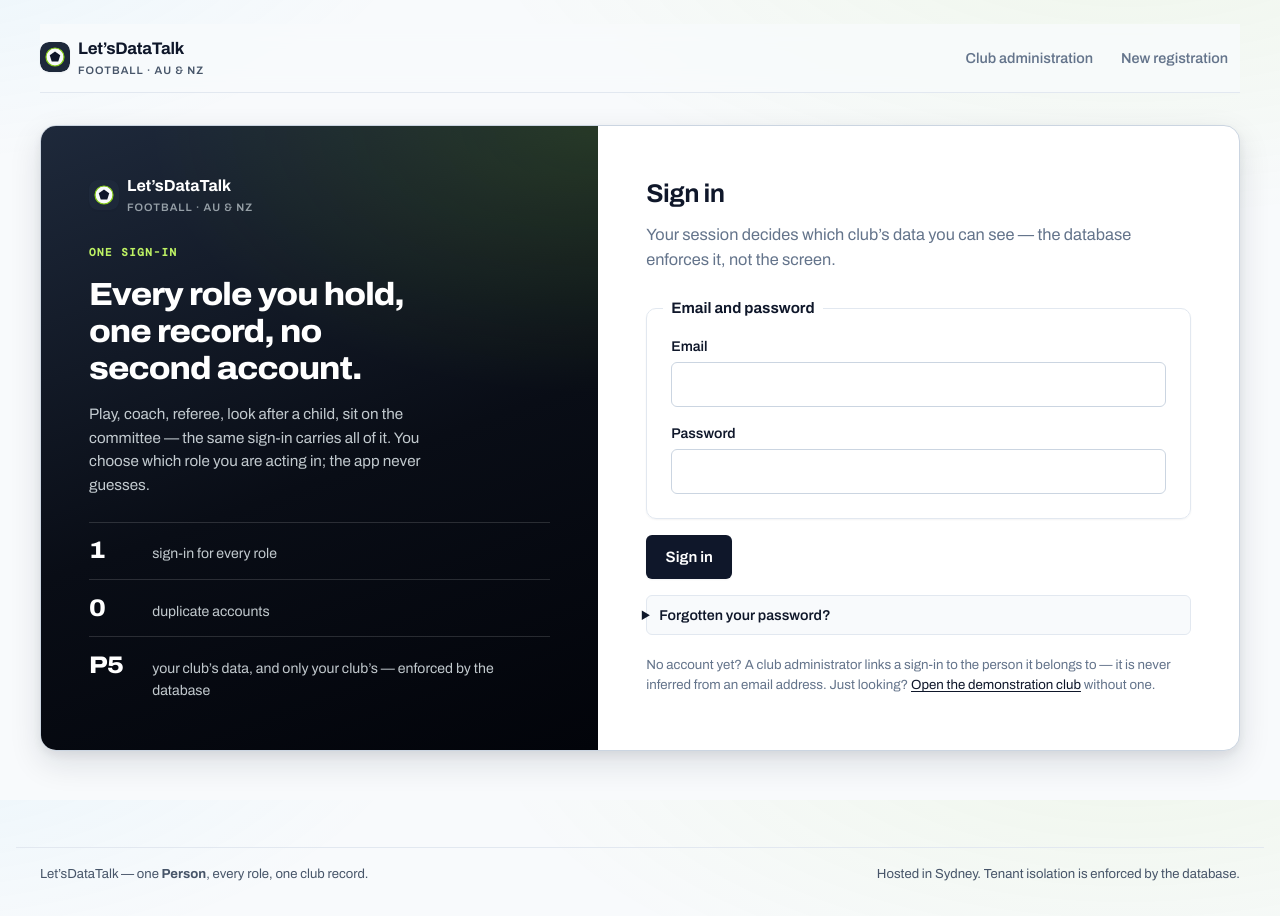
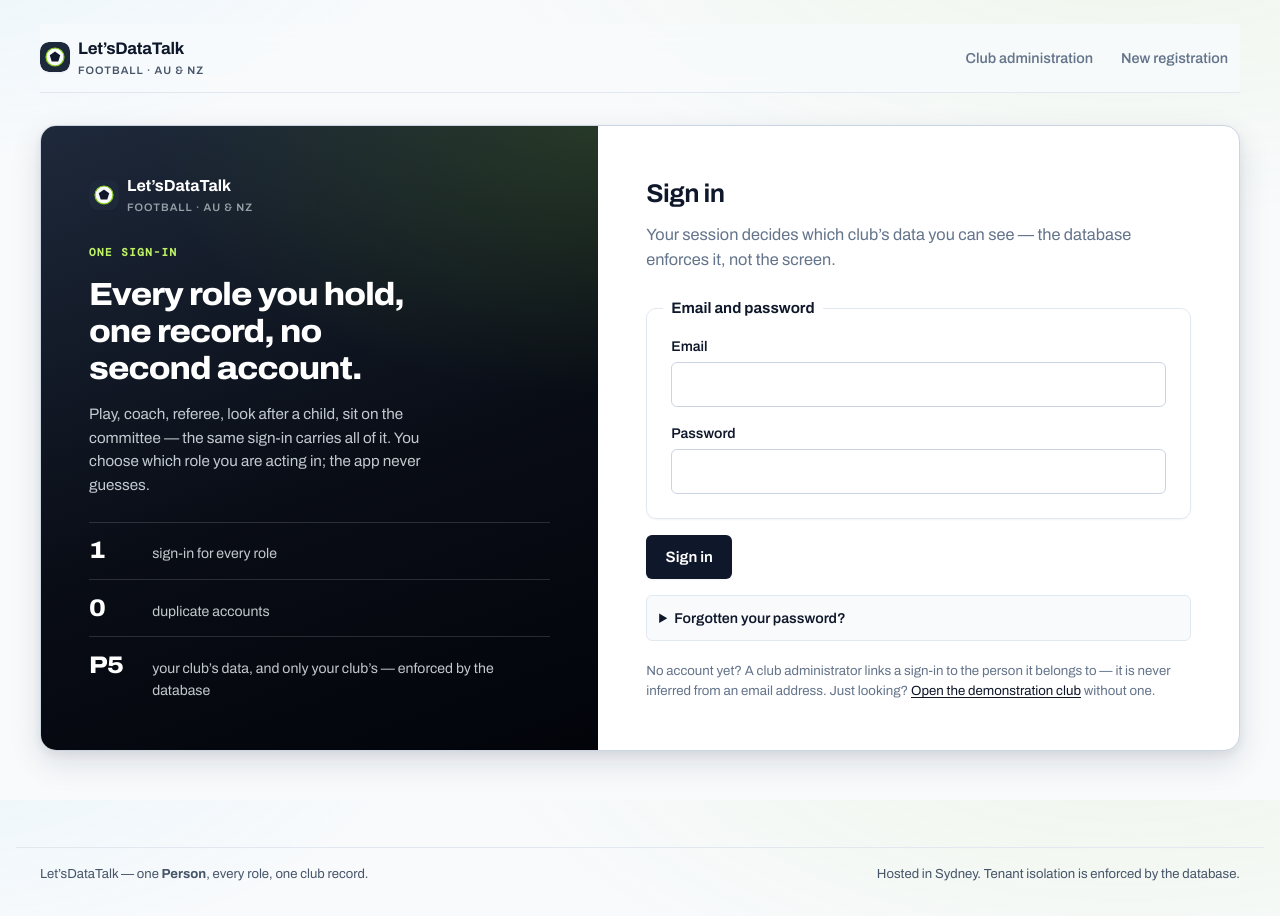
Before and after one commit to DataME2/ia-architect, a Next.js app: page /sign-in in a window 1280 px wide. Built offline with nearby package versions, Linux system fonts and the light colour scheme.

Commit message:
style(design): FINDING-004 — a disclosure's triangle sits inside its box, on a 44px row
process-detail summaries (sign-in's "Forgotten your password?" and every
other one) hung the marker past the box's left edge and were a 22px target.

Co-Authored-By: Claude Opus 5.5 <noreply@anthropic.com>

```diff
--- a/src/app/globals.css
+++ b/src/app/globals.css
@@ -1109,7 +1109,12 @@ button.destructive:hover:not(:disabled),
   cursor: pointer;
   font-weight: 580;
   color: var(--text);
-  list-style-position: outside;
+  /* Inside: outside hung the triangle past the box's left edge. The padding
+     and the matching negative margin make the row a 44px target without
+     changing the closed box's size. */
+  list-style-position: inside;
+  padding-block: 0.6875rem;
+  margin-block: calc(-1 * var(--space-2));
 }
 
 .process-detail[open] > summary {
```
